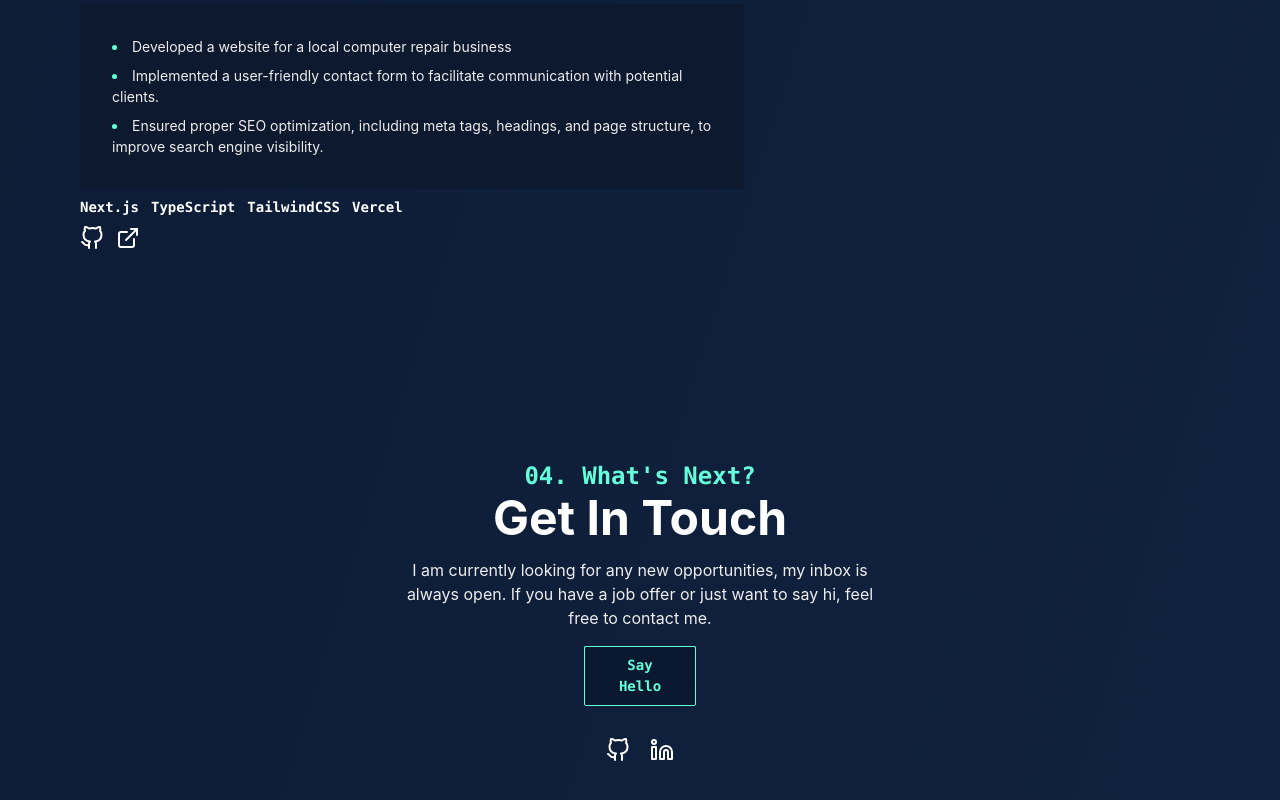
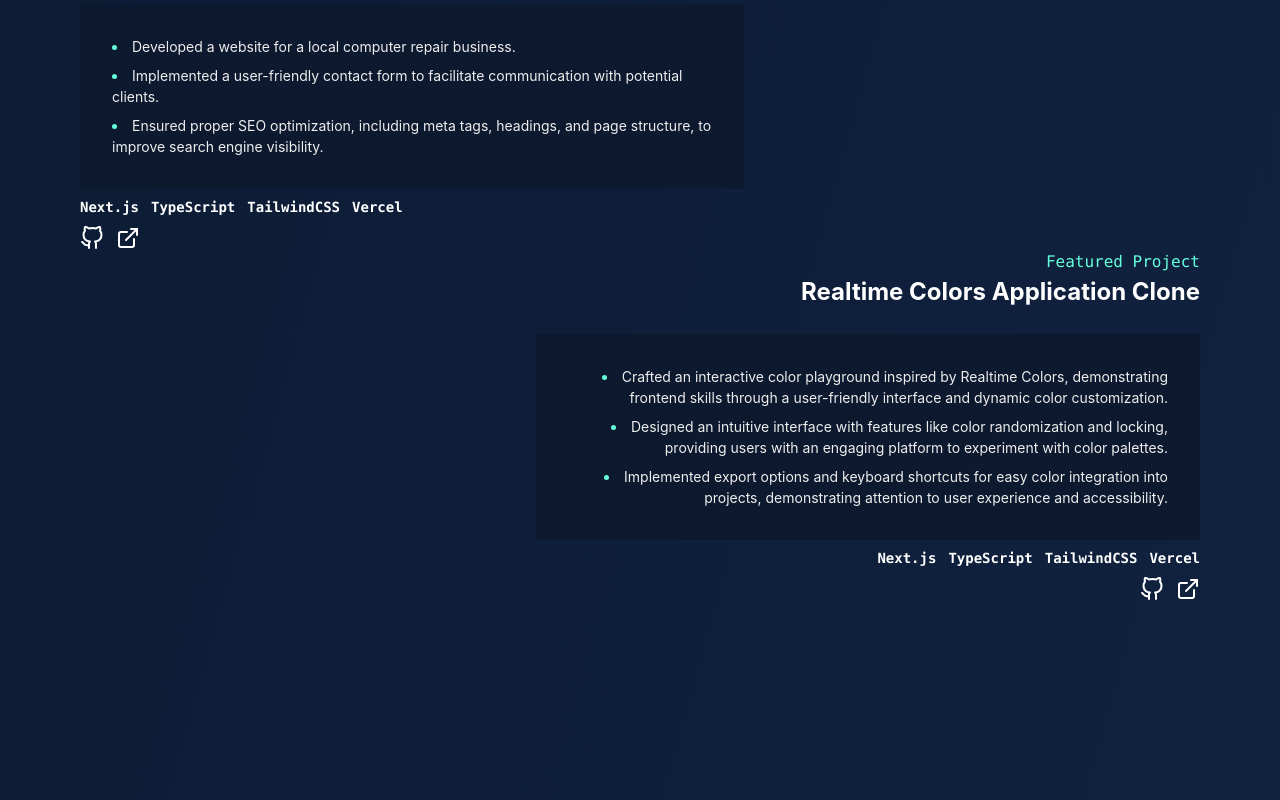
Before and after one commit to Biplo12/robert-sinski-portfolio, a Next.js app: page / in a window 1280 px wide. Shown: the part 3222-4022 px from the top of the page. Built offline with nearby package versions, Linux system fonts and the light colour scheme.

Commit message:
feat: realtime colors clone project added

```diff
--- a/src/components/Projects/Partials/ProjectContent.tsx
+++ b/src/components/Projects/Partials/ProjectContent.tsx
@@ -13,7 +13,6 @@ interface IProjectContentProps {
     website: string;
     description: string[];
     tech: string[];
-    image: string;
   };
   side: string;
 }
--- a/src/components/Projects/Partials/ProjectItem.tsx
+++ b/src/components/Projects/Partials/ProjectItem.tsx
@@ -13,7 +13,6 @@ interface IProjectItemProps {
     website: string;
     description: string[];
     tech: string[];
-    image: string;
   };
   projectIndex: number;
 }
--- a/src/components/Projects/Partials/ProjectsList.tsx
+++ b/src/components/Projects/Partials/ProjectsList.tsx
@@ -1,5 +1,5 @@
 import { AnimatePresence } from 'framer-motion';
-import React from 'react';
+import React, { Fragment } from 'react';
 
 import ProjectItem from '@/components/Projects/Partials/ProjectItem';
 const ProjectsList: React.FC = (): JSX.Element => {
@@ -10,11 +10,10 @@ const ProjectsList: React.FC = (): JSX.Element => {
       website: 'https://sorting-algorithms-brown.vercel.app/',
       description: [
         'Developed a web application that visually demonstrates various sorting algorithms and their effects on an array of elements.',
-        'Created a user-friendly interface where users can observe the sorting process through graphical representations of the array as bars',
+        'Created a user-friendly interface where users can observe the sorting process through graphical representations of the array as bars.',
         'Implemented multiple sorting algorithms, allowing users to select and visualize different algorithms in action.',
       ],
       tech: ['Vite', 'TypeScript', 'TailwindCSS', 'Vercel'],
-      image: '/images/projects/sorting-algorithms.png',
     },
     {
       title: 'A* Pathfinding Visualizer',
@@ -26,7 +25,6 @@ const ProjectsList: React.FC = (): JSX.Element => {
         'Provided functionality for users to draw walls on the grid, allowing them to create obstacles for the pathfinding algorithm to navigate around.',
       ],
       tech: ['Vite', 'TypeScript', 'TailwindCSS', 'Vercel'],
-      image: '/images/projects/path-finder.png',
     },
     {
       title: 'Kamil Siński - Serwis Komputerowy',
@@ -34,22 +32,32 @@ const ProjectsList: React.FC = (): JSX.Element => {
         'https://github.com/Biplo12/kamil-sinski-serwis-komputerowy-Fullstack',
       website: 'https://www.kamilsinski.pl/',
       description: [
-        'Developed a website for a local computer repair business',
+        'Developed a website for a local computer repair business.',
         'Implemented a user-friendly contact form to facilitate communication with potential clients.',
         'Ensured proper SEO optimization, including meta tags, headings, and page structure, to improve search engine visibility.',
       ],
       tech: ['Next.js', 'TypeScript', 'TailwindCSS', 'Vercel'],
-      image: '/images/projects/kamil-sinski.png',
+    },
+    {
+      title: 'Realtime Colors Application Clone',
+      github: 'https://github.com/Biplo12/realtime-colors-clone',
+      website: 'https://realtime-colors-clone.vercel.app/',
+      description: [
+        'Crafted an interactive color playground inspired by Realtime Colors, demonstrating frontend skills through a user-friendly interface and dynamic color customization.',
+        'Designed an intuitive interface with features like color randomization and locking, providing users with an engaging platform to experiment with color palettes.',
+        'Implemented export options and keyboard shortcuts for easy color integration into projects, demonstrating attention to user experience and accessibility.',
+      ],
+      tech: ['Next.js', 'TypeScript', 'TailwindCSS', 'Vercel'],
     },
   ];
   return (
     <div className='mxmd:gap-16 relative mt-8 flex max-w-[1125px] flex-wrap justify-center'>
       {projects.map((project, index) => (
-        <>
+        <Fragment key={index}>
           <AnimatePresence>
-            <ProjectItem key={index} project={project} projectIndex={index} />
+            <ProjectItem project={project} projectIndex={index} />
           </AnimatePresence>
-        </>
+        </Fragment>
       ))}
     </div>
   );
```
